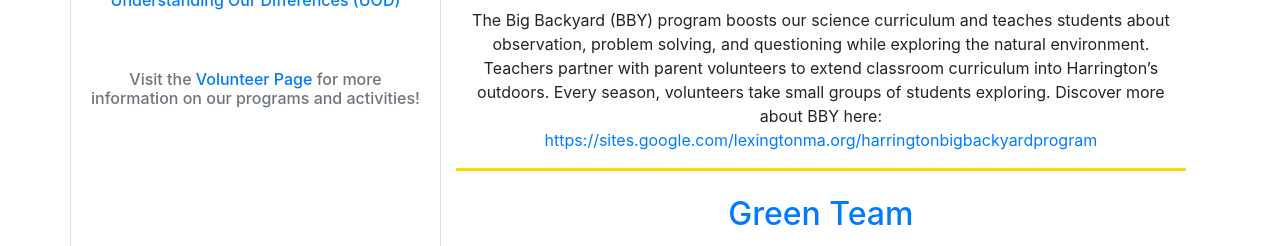
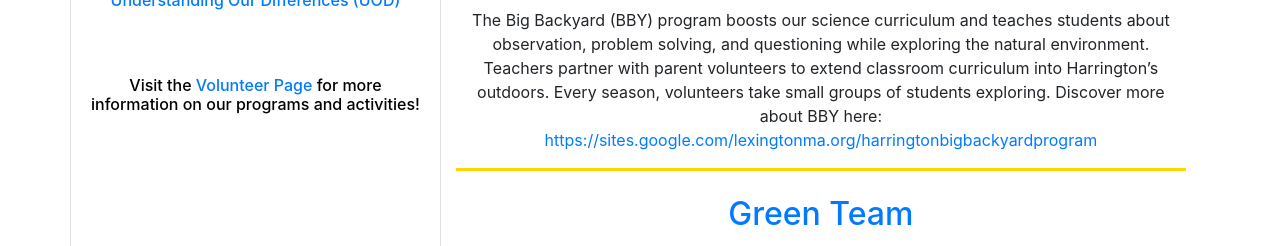
Before and after one commit to lindachen1/Harrington-Website, a website: page programs.html in a window 1280 px wide. Shown: the part 515-761 px from the top of the page. Drawn offline with Linux system fonts and the light colour scheme.

Commit message:
Update programs.html

```diff
--- a/programs.html
+++ b/programs.html
@@ -96,7 +96,7 @@
 						<h6 class="card-subtitle mb-2 text-muted" style="margin:3px"><a href="#metco">METCO Family Friends</a></h6>
 						<h6 class="card-subtitle mb-2 text-muted" style="margin:3px"><a href="#science">Science Enrichment</a></h6>
 						<h6 class="card-subtitle mb-2 text-muted" style="margin:3px"><a href="#uod">Understanding Our Differences (UOD)</a><br><br><br><br>
-						<h6 class="card-subtitle mb-2 text-muted" style="color:black">Visit the <a href="organization.html">Volunteer Page</a> for more<br>information on our programs and activities!</h6>
+						<h6 style="color:black">Visit the <a href="organization.html">Volunteer Page</a> for more<br>information on our programs and activities!</h6>
 					</div>
 				</div>
 			</div>
```
